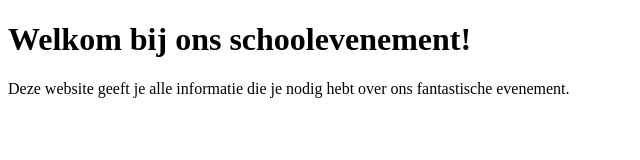
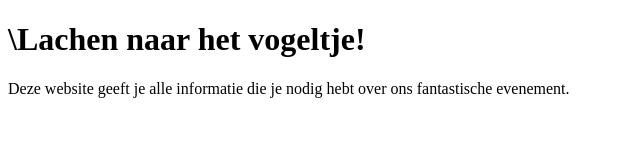
Before and after one commit to Oshawott889/weekopdracht-2, a plain HTML site: page index.html in a window 1280 px wide. Shown: the whole page, without its empty margins (0-640 px from the left). Drawn offline with Linux system fonts and the light colour scheme.

Commit message:
WebLab Run 27-11-2026 13:57:13 (UTC+01:00)

```diff
--- a/index.html
+++ b/index.html
@@ -6,7 +6,7 @@
     <title>Schoolevenement</title>
 </head>
 <body>
-    <h1>Welkom bij ons schoolevenement!</h1>
+    <h1>\Lachen naar het vogeltje!</h1>
     <p>Deze website geeft je alle informatie die je nodig hebt over ons fantastische evenement.</p>
 </body>
 </html>
```
Also changed, not shown: 1 other file.
